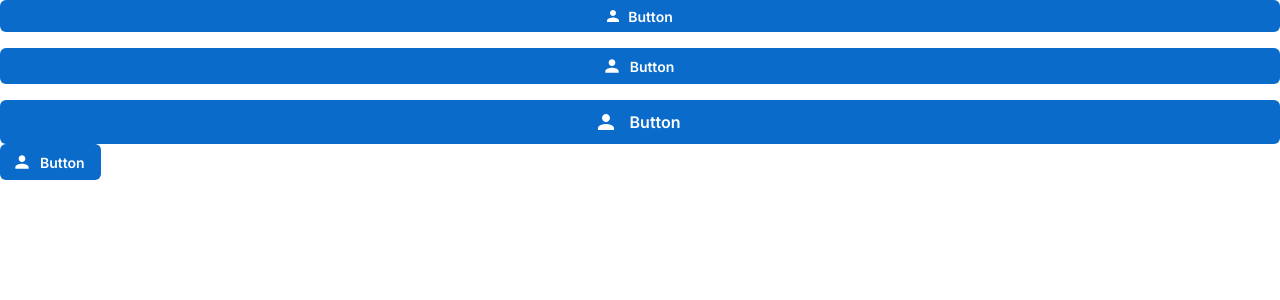
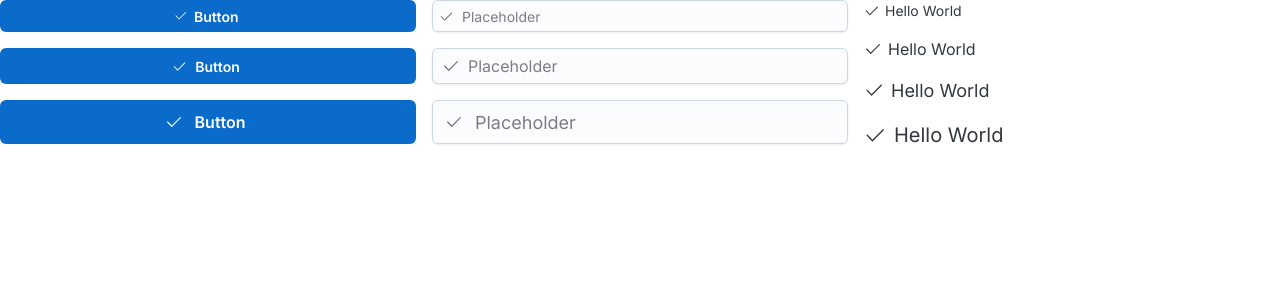
Before and after one commit to 845292122/joy-admin, a React (Vite) app: page /login in a window 1280 px wide. Shown: the top 300 px of the page. Built offline with nearby package versions, Linux system fonts and the light colour scheme.

Commit message:
修改图标方案: react-icons

```diff
--- a/package.json
+++ b/package.json
@@ -13,14 +13,13 @@
   "dependencies": {
     "@emotion/react": "^11.14.0",
     "@emotion/styled": "^11.14.0",
-    "@mui/icons-material": "^6.3.1",
     "@mui/joy": "5.0.0-beta.51",
-    "@mui/material": "^6.3.1",
     "axios": "^1.7.7",
     "immer": "^10.1.1",
     "jotai": "^2.10.3",
     "react": "^18.3.1",
     "react-dom": "^18.3.1",
+    "react-icons": "^5.4.0",
     "react-router-dom": "^6.28.0"
   },
   "devDependencies": {
--- a/src/main.tsx
+++ b/src/main.tsx
@@ -9,7 +9,21 @@ createRoot(document.getElementById('root')!).render(
   <StrictMode>
     <CssVarsProvider theme={extendTheme({ cssVarPrefix: '' })}>
       <CssBaseline />
-      <GlobalStyles styles={{}} />
+      <GlobalStyles
+        styles={{
+          ':root': {
+            '--Form-maxWidth': '800px',
+            '--Transition-duration': '0.4s'
+          },
+          svg: {
+            color: 'var(--Icon-color)',
+            margin: 'var(--Icon-margin)',
+            fontSize: 'var(--Icon-fontSize, 20px)',
+            width: '0.75em',
+            height: '0.75em'
+          }
+        }}
+      />
       <BrowserRouter>
         <AuthRouter>
           <Router />
--- a/src/pages/login/index.tsx
+++ b/src/pages/login/index.tsx
@@ -1,22 +1,32 @@
+import Box from '@mui/joy/Box'
 import Button from '@mui/joy/Button'
+import Input from '@mui/joy/Input'
 import Stack from '@mui/joy/Stack'
-import Person from '@mui/icons-material/Person'
+import Typography from '@mui/joy/Typography'
+import { GoCheck } from 'react-icons/go'
 
 export default function Login() {
   return (
-    <div>
-      <div>
+    <Box sx={{ display: 'grid', gridTemplateColumns: '1fr 1fr 1fr', gap: 2 }}>
       <Stack spacing={2}>
         {(['sm', 'md', 'lg'] as const).map(size => (
-            <Button key={size} size={size} startDecorator={<Person />}>
+          <Button key={size} size={size} startDecorator={<GoCheck />}>
             Button
           </Button>
         ))}
       </Stack>
-      </div>
-      <div>
-        <Button startDecorator={<Person />}>Button</Button>
-      </div>
-    </div>
+      <Stack spacing={2}>
+        {(['sm', 'md', 'lg'] as const).map(size => (
+          <Input key={size} size={size} startDecorator={<GoCheck />} placeholder="Placeholder" />
+        ))}
+      </Stack>
+      <Stack spacing={2}>
+        {(['sm', 'md', 'lg', 'xl'] as const).map(size => (
+          <Typography key={size} fontSize={size} startDecorator={<GoCheck />}>
+            Hello World
+          </Typography>
+        ))}
+      </Stack>
+    </Box>
   )
 }
```
Also changed, not shown: 1 other file (tests, documents, lock files or other folders). Lines whose indentation alone changed are shown as unchanged.
